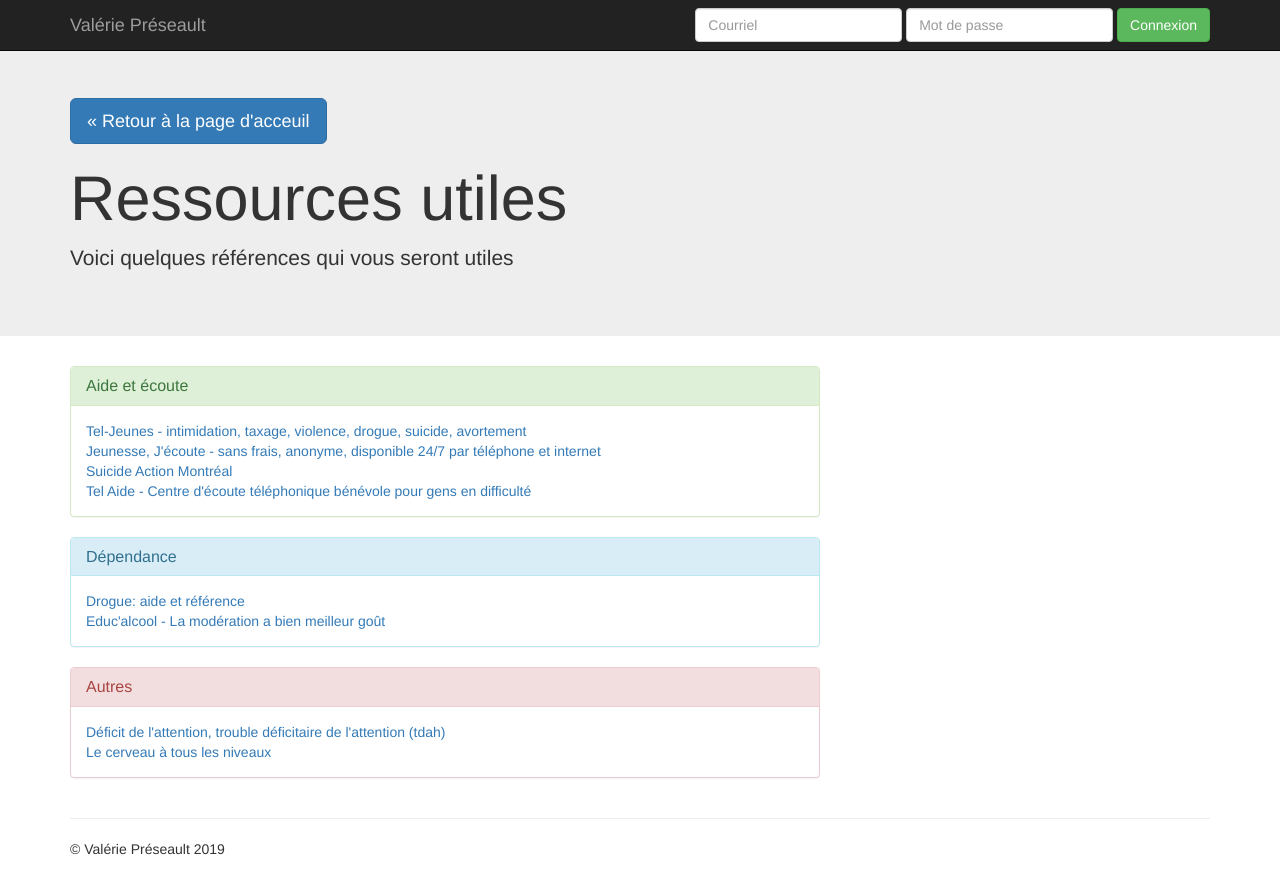
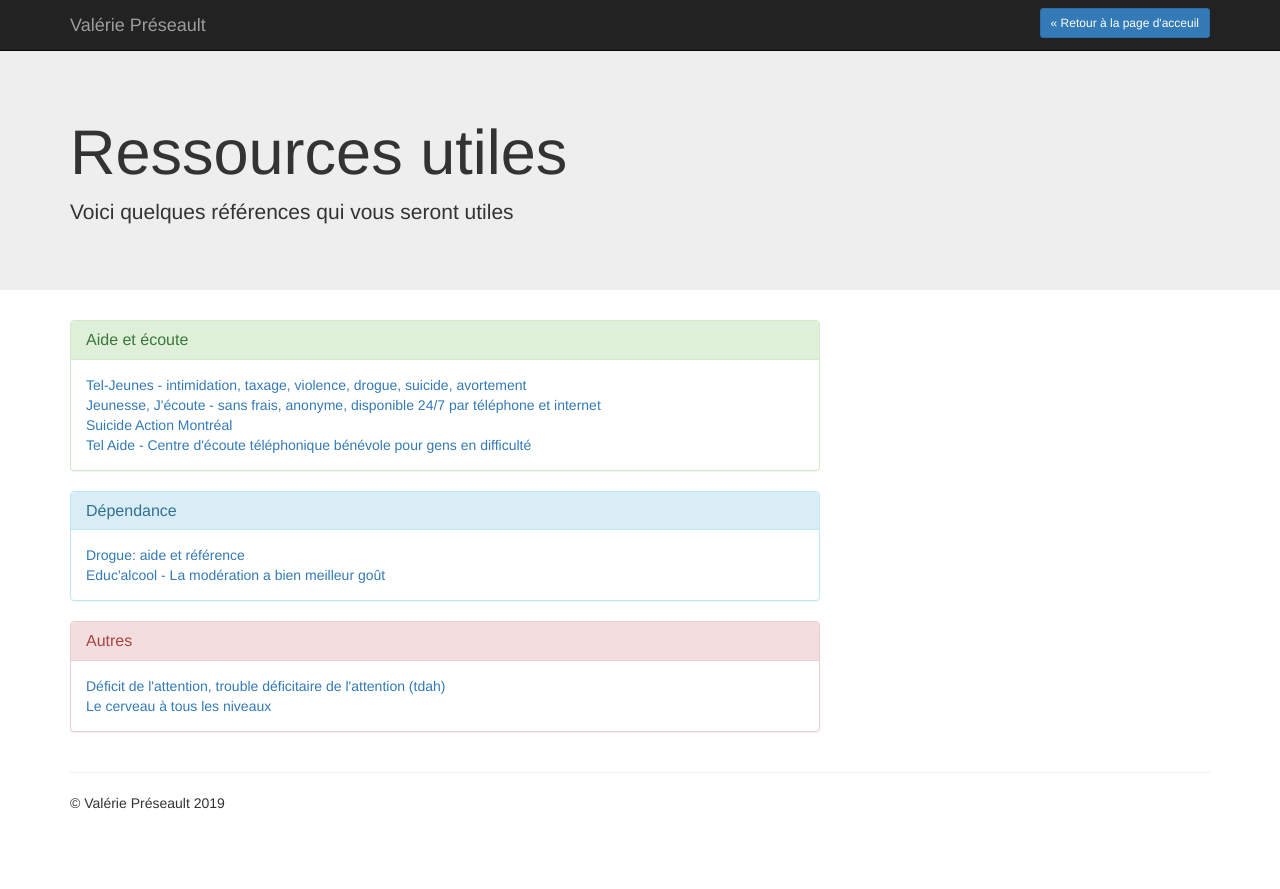
Before and after one commit to valeriepreseault/Web, a plain HTML site: page pages/liens.html in a window 1280 px wide. After the commit the page ends 843 px from the top, so only its background shows below. Drawn offline with nearby package versions, Linux system fonts and the light colour scheme.

Commit message:
Update liens.html

```diff
--- a/pages/liens.html
+++ b/pages/liens.html
@@ -39,13 +39,7 @@
         </div>
         <div id="navbar" class="navbar-collapse collapse">
           <form class="navbar-form navbar-right">
-            <div class="form-group">
-              <input type="text" placeholder="Courriel" class="form-control">
-            </div>
-            <div class="form-group">
-              <input type="password" placeholder="Mot de passe" class="form-control">
-            </div>
-            <button type="submit" class="btn btn-success">Connexion</button>
+            <a class="btn btn-primary btn-sm" href="../index.html" role="button">&laquo; Retour à la page d'acceuil</a>
           </form>
         </div><!--/.navbar-collapse -->
       </div>
@@ -54,7 +48,6 @@
     <!-- Main jumbotron for a primary marketing message or call to action -->
     <div class="jumbotron">
       <div class="container">
-      	<p><a class="btn btn-primary btn-lg" href="../index.html" role="button">&laquo; Retour à la page d'acceuil</a></p>
         <h1>Ressources utiles</h1>
         <p>Voici quelques références qui vous seront utiles</p>
       </div>
```
